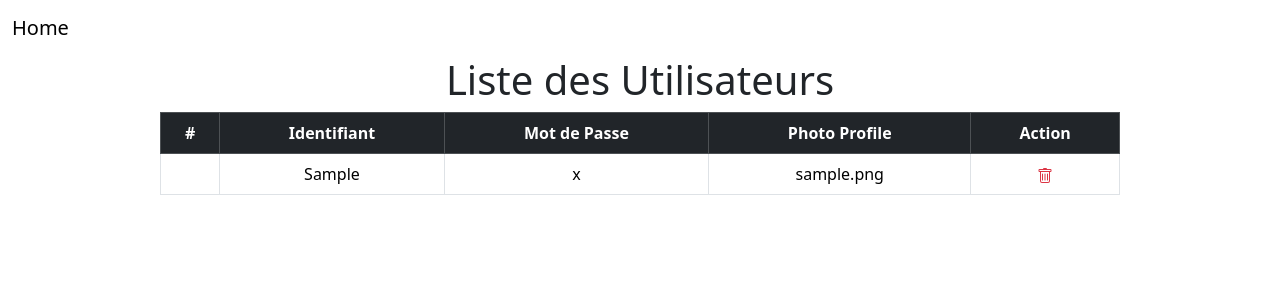
After one commit to r00tMG/clientManagerPro, a PHP site: page /admin.php in a window 1280 px wide. The commit adds this page. Shown: the top 300 px of the page. Run offline with PHP 8.4, Linux system fonts and the light colour scheme; tables that the repository leaves empty or names only in its code hold one stand-in row (values such as "Sample post"); data that the repository does not hold is empty.

Commit message:
add page admin.php

```diff
--- /dev/null
+++ b/admin.php
@@ -0,0 +1,100 @@
+<?php
+require_once 'api/users/read_user.php';
+$users = read_user();
+// echo "<pre>";
+// var_dump($_SESSION);
+?>
+<!DOCTYPE html>
+<html lang="en">
+<head>
+    <meta charset="UTF-8">
+    <meta name="viewport" content="width=device-width, initial-scale=1.0">
+    <link href="https://cdn.jsdelivr.net/npm/bootstrap@5.3.3/dist/css/bootstrap.min.css" rel="stylesheet" integrity="sha384-QWTKZyjpPEjISv5WaRU9OFeRpok6YctnYmDr5pNlyT2bRjXh0JMhjY6hW+ALEwIH" crossorigin="anonymous">
+
+    <link rel="stylesheet" href="css/styles.css">
+    <script type="module" src="js/script.js"></script>
+    <title>ClientManager</title>
+</head>
+<body >
+
+<nav class="navbar navbar-expand-lg bg-body-transparent">
+  <div class="container-fluid">
+    <a class="navbar-brand" href="index.php">Home</a>
+    <button class="navbar-toggler" type="button" data-bs-toggle="collapse" data-bs-target="#navbarNav" aria-controls="navbarNav" aria-expanded="false" aria-label="Toggle navigation">
+      <span class="navbar-toggler-icon"></span>
+    </button>
+    <!-- <div class="collapse navbar-collapse" id="navbarNav">
+      <ul class="navbar-nav">
+        <li class="nav-item">
+          <a class="nav-link active" aria-current="page" href="#">Home</a>
+        </li>
+        <li class="nav-item">
+          <a class="nav-link" href="#">Features</a>
+        </li>
+        <li class="nav-item">
+          <a class="nav-link" href="#">Pricing</a>
+        </li>
+        <li class="nav-item">
+          <a class="nav-link disabled" aria-disabled="true">Disabled</a>
+        </li>
+      </ul>
+    </div> -->
+  </div>
+</nav>
+
+
+<table class="table table-bordered w-75 m-auto">
+            <h1 class="text-center"> Liste des Utilisateurs </h1>
+            <thead class="table-dark">
+                <tr>
+                    <th class="text-center">#</th>
+                    <th class="text-center">Identifiant</th>
+                    <th class="text-center">Mot de Passe</th>
+                    <th class="text-center">Photo Profile</th>
+                    <th class="text-center" colspan="4">Action</th>
+                </tr>
+            </thead>
+            <tbody>
+                <?php for($i=0;$i<count($users);$i++):?>
+                <tr>
+                    <td class="text-center"><?=$users[$i]['idUser']?></td>
+                    <td class="text-center"><?=$users[$i]['pseudo']?></td>
+                    <td class="text-center"><?=$users[$i]['password']?></td>
+                    <td class="text-center"><?=$users[$i]['profile_image']?></td>
+                    <td class="text-center">
+                        <a class="text-decoration-none " href="api/users/delete_user.php?id=<?=$users[$i]['idUser']?>">
+                        <svg stroke="currentColor" class="text-danger " fill="currentColor" stroke-width="0" viewBox="0 0 16 16" height="1em" width="1em" xmlns="http://www.w3.org/2000/svg"><path d="M5.5 5.5A.5.5 0 016 6v6a.5.5 0 01-1 0V6a.5.5 0 01.5-.5zm2.5 0a.5.5 0 01.5.5v6a.5.5 0 01-1 0V6a.5.5 0 01.5-.5zm3 .5a.5.5 0 00-1 0v6a.5.5 0 001 0V6z"></path><path fill-rule="evenodd" d="M14.5 3a1 1 0 01-1 1H13v9a2 2 0 01-2 2H5a2 2 0 01-2-2V4h-.5a1 1 0 01-1-1V2a1 1 0 011-1H6a1 1 0 011-1h2a1 1 0 011 1h3.5a1 1 0 011 1v1zM4.118 4L4 4.059V13a1 1 0 001 1h6a1 1 0 001-1V4.059L11.882 4H4.118zM2.5 3V2h11v1h-11z" clip-rule="evenodd"></path></svg>
+                        </a>
+                    </td>
+                    <!-- <td class="text-center">
+                        <a class="text-decoration-none" href="api/clients/edit_client.php?id=<?=$client['idClient']?>">
+                        <svg stroke="currentColor" class="text-primary" fill="currentColor" stroke-width="0" viewBox="0 0 24 24" height="1em" width="1em" xmlns="http://www.w3.org/2000/svg"><path d="M7,17.013l4.413-0.015l9.632-9.54c0.378-0.378,0.586-0.88,0.586-1.414s-0.208-1.036-0.586-1.414l-1.586-1.586	c-0.756-0.756-2.075-0.752-2.825-0.003L7,12.583V17.013z M18.045,4.458l1.589,1.583l-1.597,1.582l-1.586-1.585L18.045,4.458z M9,13.417l6.03-5.973l1.586,1.586l-6.029,5.971L9,15.006V13.417z"></path><path d="M5,21h14c1.103,0,2-0.897,2-2v-8.668l-2,2V19H8.158c-0.026,0-0.053,0.01-0.079,0.01c-0.033,0-0.066-0.009-0.1-0.01H5V5	h6.847l2-2H5C3.897,3,3,3.897,3,5v14C3,20.103,3.897,21,5,21z"></path></svg>
+                        </a>
+                    </td> -->
+
+
+                </tr>
+                <?php endfor; ?>
+            </tbody>
+        </table>
+
+
+
+
+
+
+
+
+
+
+
+
+<script src="https://code.jquery.com/jquery-3.6.0.min.js"></script>
+  <script src="https://cdn.jsdelivr.net/npm/@popperjs/core@2.11.6/dist/umd/popper.min.js"></script>
+  <script src="https://stackpath.bootstrapcdn.com/bootstrap/5.2.3/js/bootstrap.min.js"></script>
+
+<script src="https://cdn.jsdelivr.net/npm/bootstrap@5.3.3/dist/js/bootstrap.bundle.min.js" integrity="sha384-YvpcrYf0tY3lHB60NNkmXc5s9fDVZLESaAA55NDzOxhy9GkcIdslK1eN7N6jIeHz" crossorigin="anonymous"></script>
+<script src="https://cdn.jsdelivr.net/npm/@popperjs/core@2.11.8/dist/umd/popper.min.js" integrity="sha384-I7E8VVD/ismYTF4hNIPjVp/Zjvgyol6VFvRkX/vR+Vc4jQkC+hVqc2pM8ODewa9r" crossorigin="anonymous"></script>
+<script src="https://cdn.jsdelivr.net/npm/bootstrap@5.3.3/dist/js/bootstrap.min.js" integrity="sha384-0pUGZvbkm6XF6gxjEnlmuGrJXVbNuzT9qBBavbLwCsOGabYfZo0T0to5eqruptLy" crossorigin="anonymous"></script>
+</body>
+</html>
--- a/index.php
+++ b/index.php
@@ -9,7 +9,7 @@ redirect_to_login();
     isConnect();
 }
 // echo '<pre>';
-// var_dump($_SESSION);
+// var_dump($_SESSION['users'][0]);
 // var_dump(isConnect());
 // echo '<pre>';
 // unset($_SESSION['users']);
```
Also changed, not shown: api/users/create_user.php (+5 -5 lines), api/users/delete_user.php (added, +13 -0 lines), menu.php (+13 -4 lines), api/users/uploads/6079f475a9b4d297bcfd986149baa492.jpg (added), api/users/uploads/641fa759549b10b3bf4a7b83dea4aba6.jpg (added).
